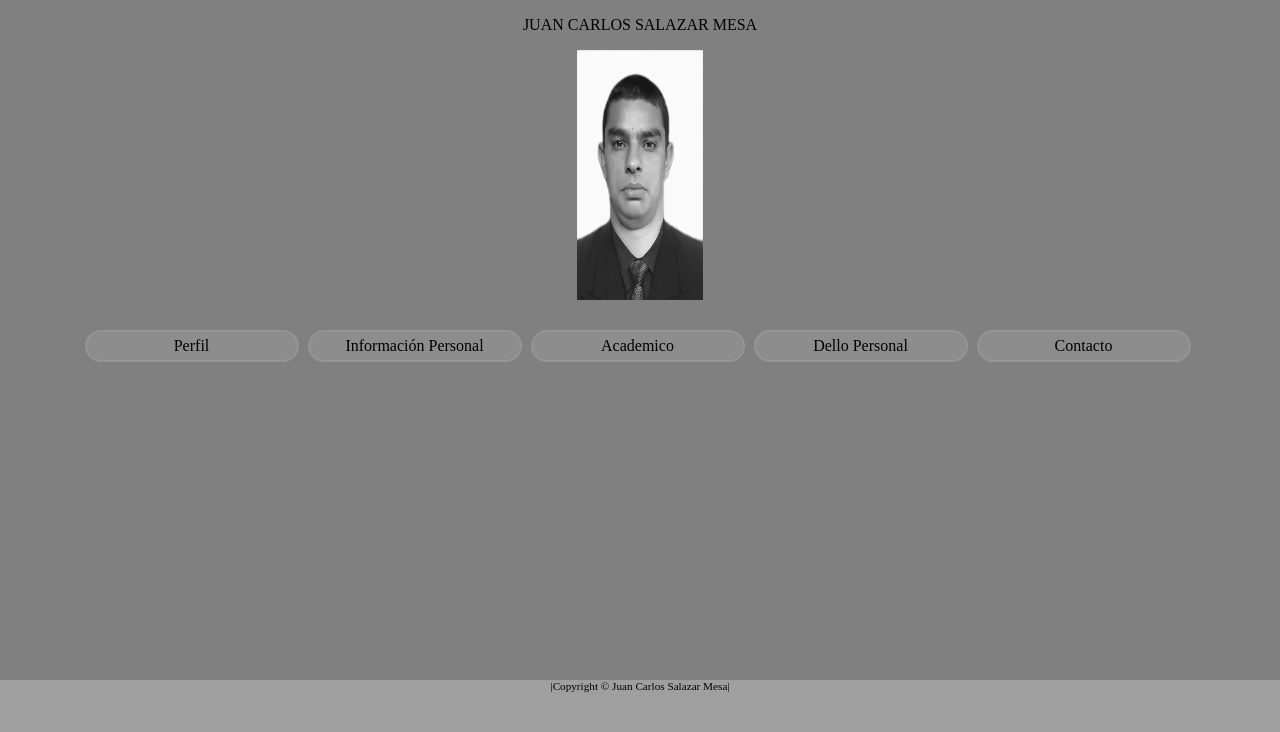
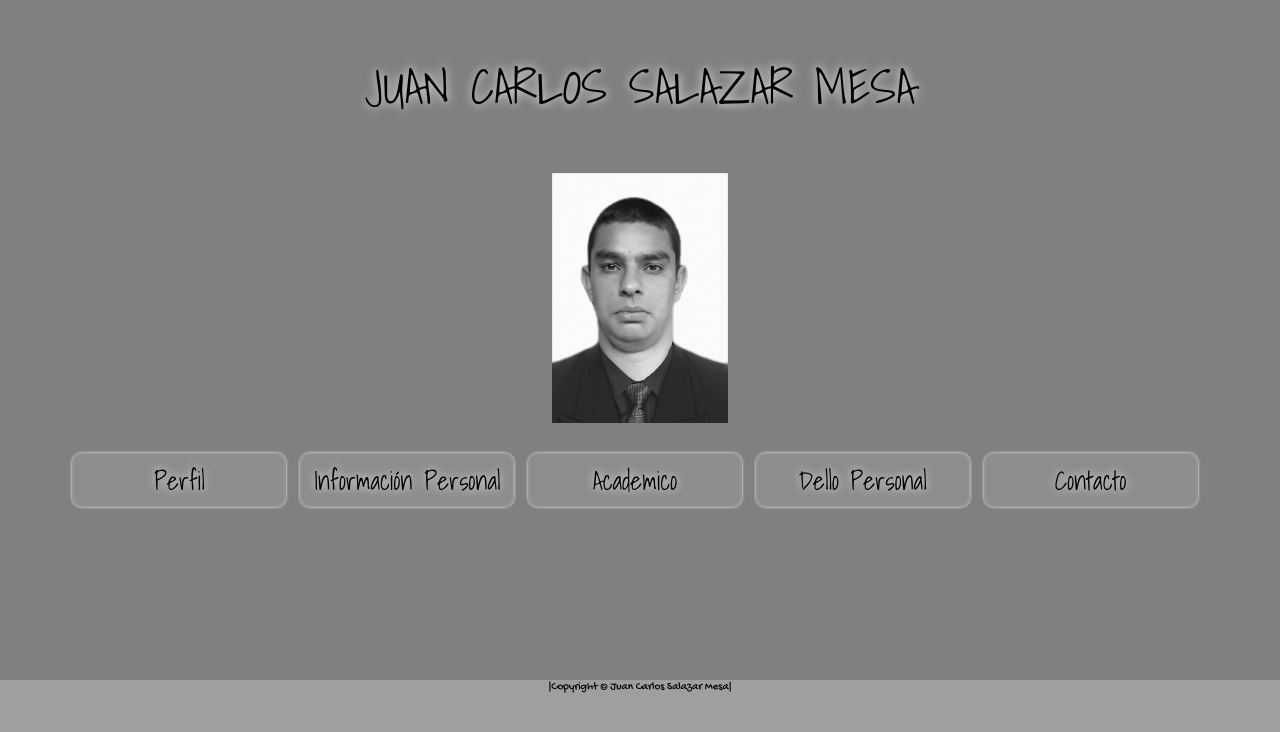
Before and after one commit to acumulador/juanklos, a plain HTML site: page index.html in a window 1280 px wide. Drawn offline with Linux system fonts and the light colour scheme.

Commit message:
segunda actualizacin

```diff
--- a/css/estilo.css
+++ b/css/estilo.css
@@ -1,6 +1,7 @@
 body
 {
 	background-color: gray;
+	font-family: 'Gochi Hand', cursive;
 }
 
 footer
@@ -24,13 +25,16 @@ nav
 p
 {
 	text-align: center;
+	font-family: 'Shadows Into Light', cursive;
+	font-size: 3em;
+	text-shadow: 0px 0px 10px white;
 }
 
 #foto
 {
 	background: url(../img/juancsalazar.jpg);
 	background-size: 100% 100%;
-	width: 10%;
+	width: 14%;
 	height: 250px;
 	margin: auto;
 }
@@ -38,11 +42,16 @@ p
 #perfil, #inf_personal, #academico, #dello_personal, #contacto
 {
 	width: 200px;
+	height: 40px;
+	font-size: 1.6em;
 	background-color: rgba(150, 150, 150, 0.6);
-	border-radius: 50px;
+	border-radius: 10px;
 	display: inline-block;
-	margin-right: 5px;
+	margin-right: 10px;
 	padding: 5px;
 	border: 2px solid rgba(150, 150, 150, 0.8);
 	margin-top: 5px;
+	box-shadow: 0px 0px 3px white;
+	text-shadow: 0px 0px 10px white;
+	font-family: 'Shadows Into Light', cursive;
 }
--- a/index.html
+++ b/index.html
@@ -4,6 +4,8 @@
 	<title></title>
 	<meta charset="utf-8">
 	<link rel="stylesheet" type="text/css" href="css/estilo.css">
+	<link href='http://fonts.googleapis.com/css?family=Shadows+Into+Light' rel='stylesheet' type='text/css'>
+	<link href='http://fonts.googleapis.com/css?family=Gochi+Hand' rel='stylesheet' type='text/css'>
 </head>
 <body>
 	<header>
```
